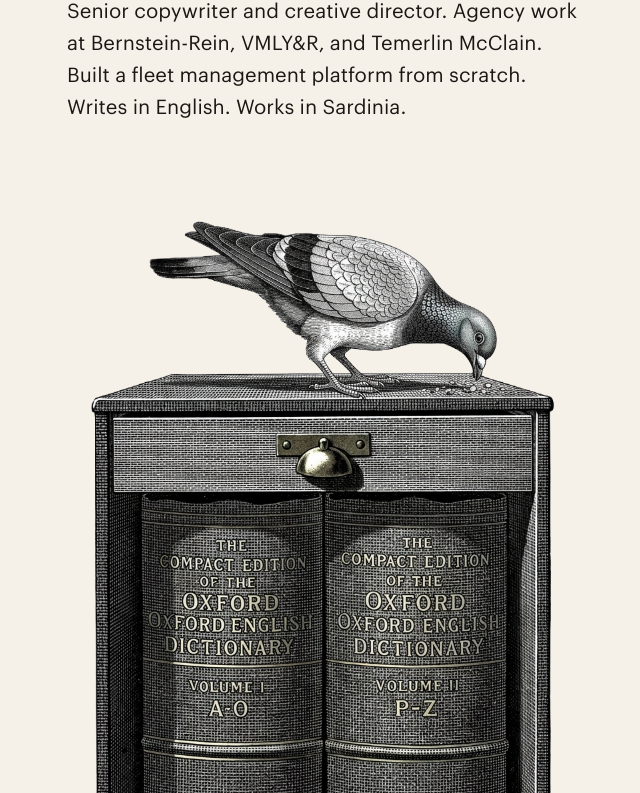
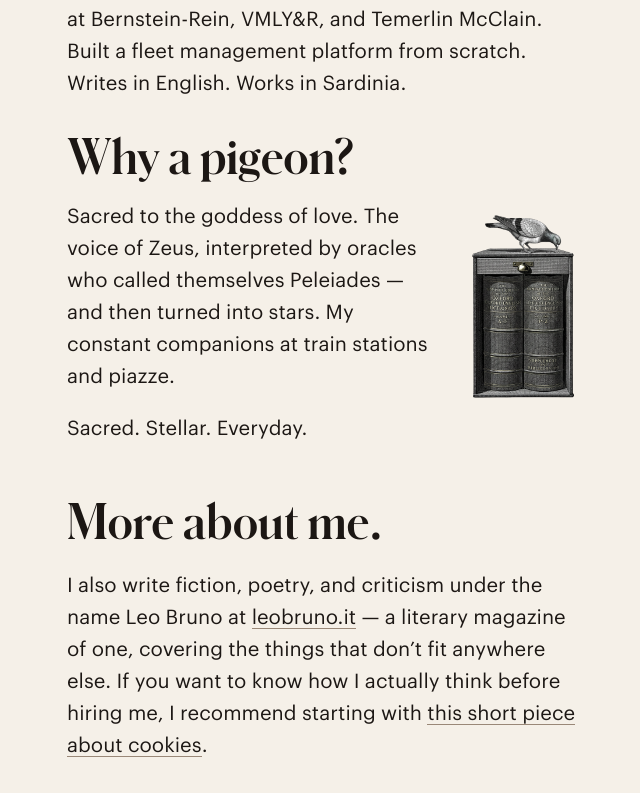
Before and after one commit to joedeluca/joedeluca.it, a Next.js app: page /about in a window 1280 px wide. Shown: the part 727-1520 px from the top of the page, without its empty margins (317-957 px from the left). Built offline with nearby package versions, Linux system fonts and the light colour scheme; a web font is replaced by a local one.

Commit message:
Enhance AboutClient component layout and styling for pigeon section

```diff
--- a/app/about/AboutClient.tsx
+++ b/app/about/AboutClient.tsx
@@ -45,16 +45,15 @@
             Writes in English. Works in Sardinia.
           </p>
 
-          <div style={{ marginTop: '2rem' }}>
+          <div className="pigeon-section" style={{ marginTop: '2rem' }}>
+            <h2 style={h2Style}>Why a pigeon?</h2>
             <Image
               src="/oed.png"
               alt=""
               width={160}
               height={200}
-              className="float-right ml-8 mb-4"
-              style={{ objectFit: 'contain', minHeight: 'clamp(150px, 20vw, 200px)', width: 'auto' }}
+              className="pigeon-image"
             />
-            <h2 style={h2Style}>Why a pigeon?</h2>
             <p style={pStyle}>
               Sacred to the goddess of love. The voice of Zeus, interpreted by oracles who called themselves Peleiades — and then turned into stars. My constant companions at train stations and piazze.
             </p>
--- a/app/globals.css
+++ b/app/globals.css
@@ -589,6 +589,33 @@
   }
 }
 
+/* ─── Pigeon section: image below headline on mobile, float right on desktop ── */
+.pigeon-section {
+  display: flex;
+  flex-direction: column;
+}
+.pigeon-section .pigeon-image {
+  order: 2;
+  float: none;
+  width: auto;
+  max-height: 150px;
+  margin: 0.75rem 0 1rem 0;
+  object-fit: contain;
+}
+.pigeon-section h2 { order: 1; }
+.pigeon-section p  { order: 3; }
+
+@media (min-width: 640px) {
+  .pigeon-section {
+    display: block;
+  }
+  .pigeon-section .pigeon-image {
+    float: right;
+    max-height: 200px;
+    margin: 0 0 1rem 2rem;
+  }
+}
+
 /* ─── Post body prose ──────────────────────────────────────────────────────── */
 .prose-joe p,
 .prose-joe li,
--- a/app/layout.tsx
+++ b/app/layout.tsx
@@ -50,7 +50,7 @@
         <PageTransition>
           {/* Header */}
           <header className="w-full relative" style={{ backgroundColor: '#F5F0E8', borderBottom: '1px solid #C8B89A' }}>
-            <div className="w-full mx-auto px-5 sm:px-8 py-8" style={{ maxWidth: '800px' }}>
+            <div className="w-full mx-auto px-5 sm:px-8 pt-6 pb-4" style={{ maxWidth: '800px' }}>
               <HeaderLogoVisible />
             </div>
             <div className="absolute top-4 right-6 z-10">
```
